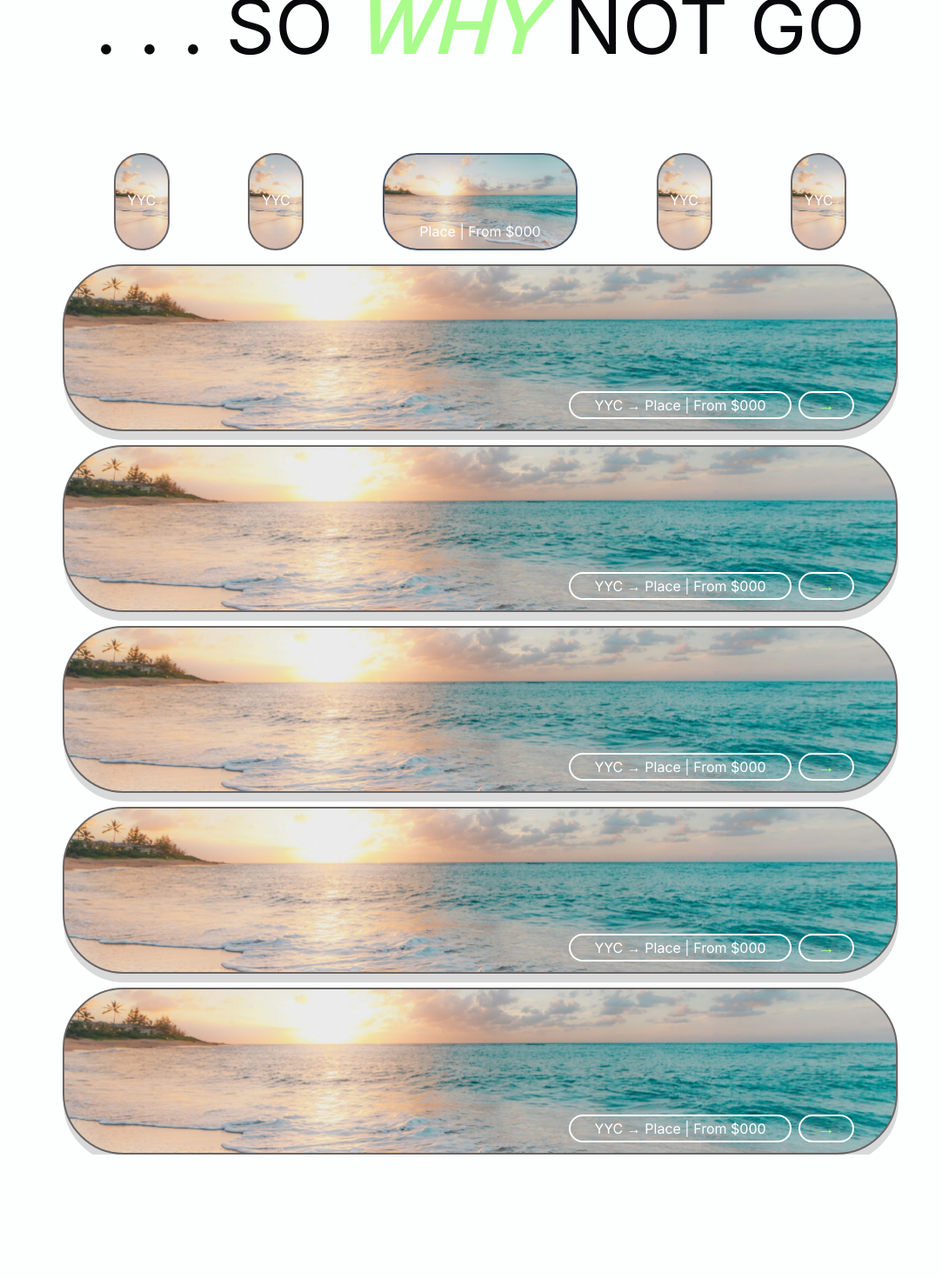
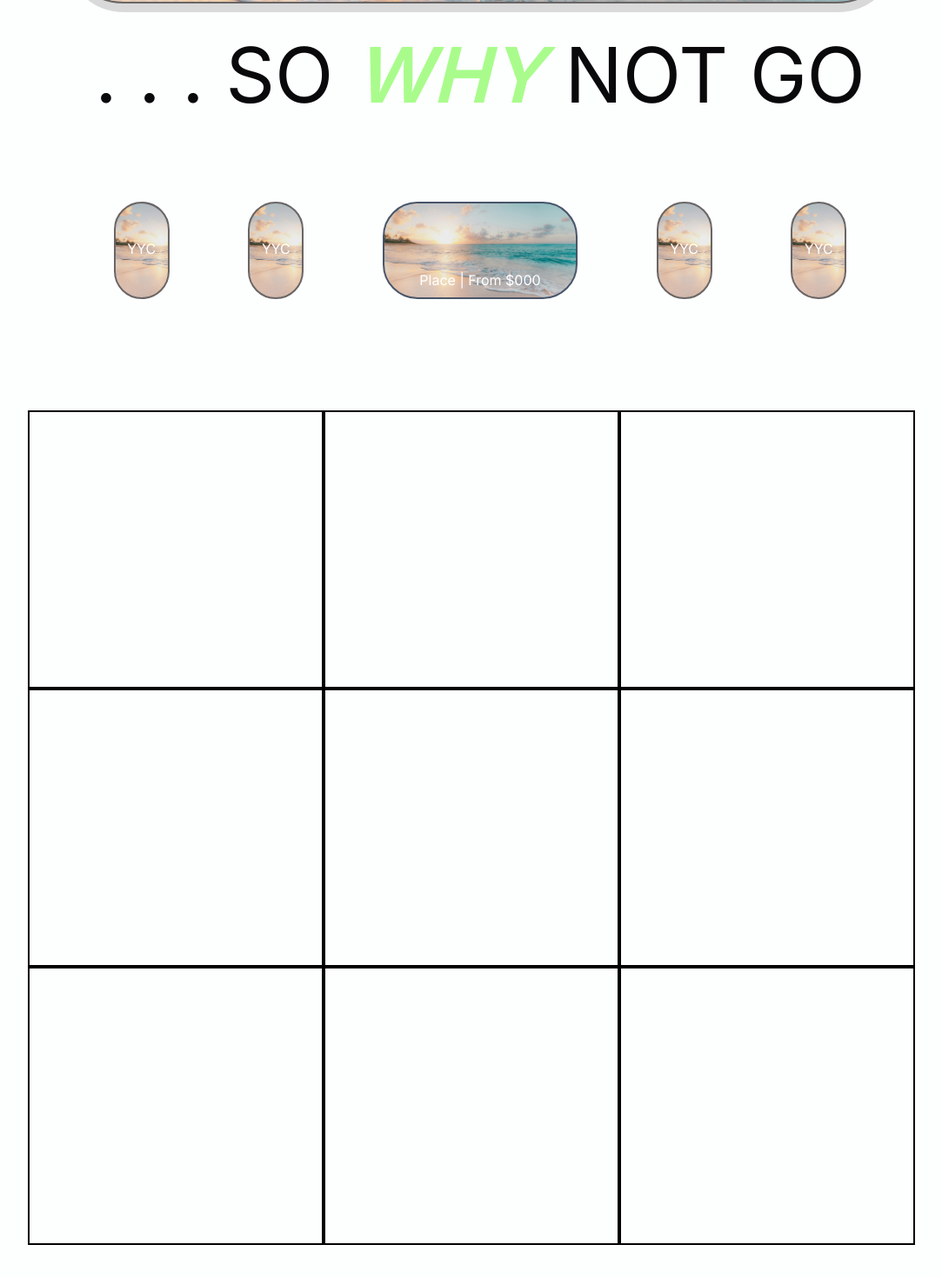
Before and after one commit to dillanferster/YYCFlightDeals, a Next.js app: page / in a window 1280 px wide. Shown: the part 576-2046 px from the top of the page at 87% size, without its empty margins (88-1171 px from the left). Before the commit the page ends 1904 px from the top, so only its background shows below. Built offline with nearby package versions, Linux system fonts and the light colour scheme.

Commit message:
grid start

```diff
--- a/app/components/CheapFlights.js
+++ b/app/components/CheapFlights.js
@@ -2,13 +2,9 @@ import Image from "next/image";
 import Arrows from "../assets/Arrows.svg";
 
 export function CheapFlights() {
-
-
   return (
-    <div className="flex mt-16 justify-evenly px-4 mx-auto w-[62rem] mb-6">
-      <div className="text-8xl text-zinc-950">
-        CHEAP FLIGHTS
-      </div>
+    <div className="flex mt-32 justify-evenly px-4 mx-auto w-[62rem] mb-6">
+      <div className="text-8xl text-zinc-950">CHEAP FLIGHTS</div>
       <div className="flex gap-5 justify-between py-2.5">
         <Image src={Arrows} alt="arrows" />
         <Image src={Arrows} alt="arrows" />
--- /dev/null
+++ b/app/components/Grid.js
@@ -0,0 +1,42 @@
+import React from "react";
+import { GridCube } from "./GridCube";
+
+export function Grid() {
+  return (
+    <div className="flex flex-wrap  w-[64rem] mx-auto mt-32 mb-16 -translate-x-2">
+      <div className="flex flex-col">
+        <div className="">
+          <GridCube />
+        </div>
+        <div className="">
+          <GridCube />
+        </div>
+        <div className="">
+          <GridCube />
+        </div>
+      </div>
+      <div className="flex flex-col  ">
+        <div className="">
+          <GridCube />
+        </div>
+        <div className="">
+          <GridCube />
+        </div>
+        <div className="">
+          <GridCube />
+        </div>
+      </div>
+      <div className="flex flex-col ">
+        <div className="">
+          <GridCube />
+        </div>
+        <div className="">
+          <GridCube />
+        </div>
+        <div className="">
+          <GridCube />
+        </div>
+      </div>
+    </div>
+  );
+}
--- /dev/null
+++ b/app/components/GridCube.js
@@ -0,0 +1,5 @@
+import React from "react";
+
+export function GridCube() {
+  return <div className="border-2 border-black w-[21.25rem] h-[20rem]"></div>;
+}
--- a/app/components/Nav.js
+++ b/app/components/Nav.js
@@ -3,7 +3,7 @@ import { NavButton } from "./NavButton";
 
 export function Nav() {
   return (
-    <div className="sticky top-2 backdrop-blur-sm z-[1000] flex flex-col py-2 mt-4  max-w-[1024px] mx-auto border-2 border-solid border-[#696565] align-middle rounded-sm">
+    <div className="sticky top-2 backdrop-blur-sm z-[1000] flex flex-col py-2 mt-2  max-w-[1024px] mx-auto border-2 border-solid border-black bg-[rgba(217,217,217,.2)] align-middle rounded-sm">
       <div className="flex gap-5 justify-between items-center ">
         <div className="text-xl pl-4 text-zinc-950">YYC FLIGHT DEALS</div>
         <div className="flex gap-2.5 pr-4 justify-between items-center">
--- a/app/globals.css
+++ b/app/globals.css
@@ -4,6 +4,7 @@
 
 * {
   box-sizing: border-box;
+
 }
 
 :root {
--- a/app/page.js
+++ b/app/page.js
@@ -5,10 +5,11 @@ import { MiddleGreen } from "./components/MiddleGreen";
 import { Nav } from "./components/Nav";
 import { TopGreen } from "./components/TopGreen";
 import { SmallCardHolder } from "./components/SmallCardHolder";
+import { Grid } from "./components/Grid";
 
 export default function Home() {
   return (
-    <main className="bg-[#FDFEFE] flex-col align-middle items-center justify-center">
+    <main className="bg-[#FDFEFE] flex-col align-middle items-center justify-center mx-auto">
       <Nav />
 
       <div className="flex justify-center gap-8 px-2">
@@ -20,11 +21,8 @@ export default function Home() {
       <MainContainer />
       <WhyNotGo />
       <SmallCardHolder />
-      <MainContainer />
-      <MainContainer />
-      <MainContainer />
-      <MainContainer />
-      <MainContainer />
+
+      <Grid />
     </main>
   );
 }
```
